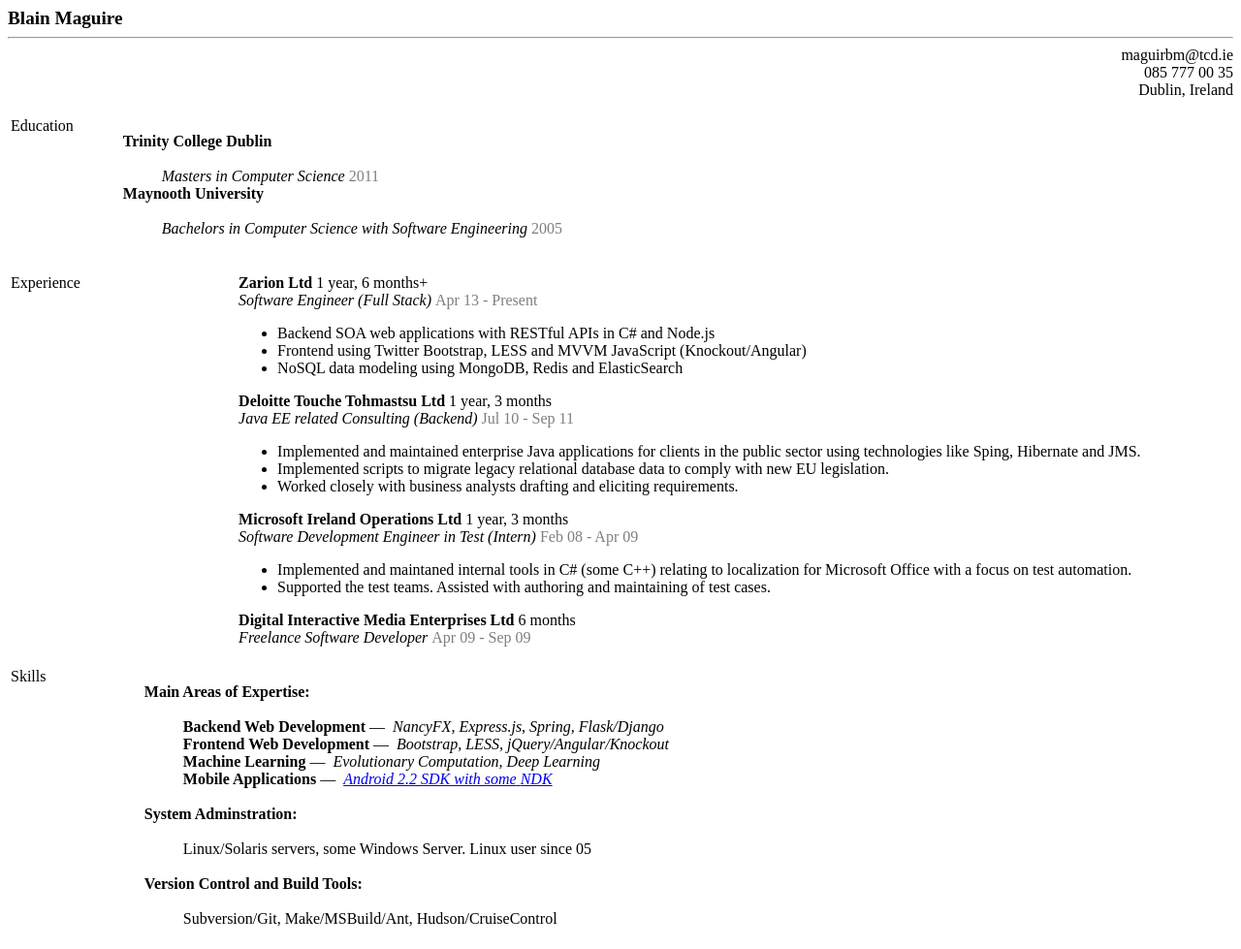
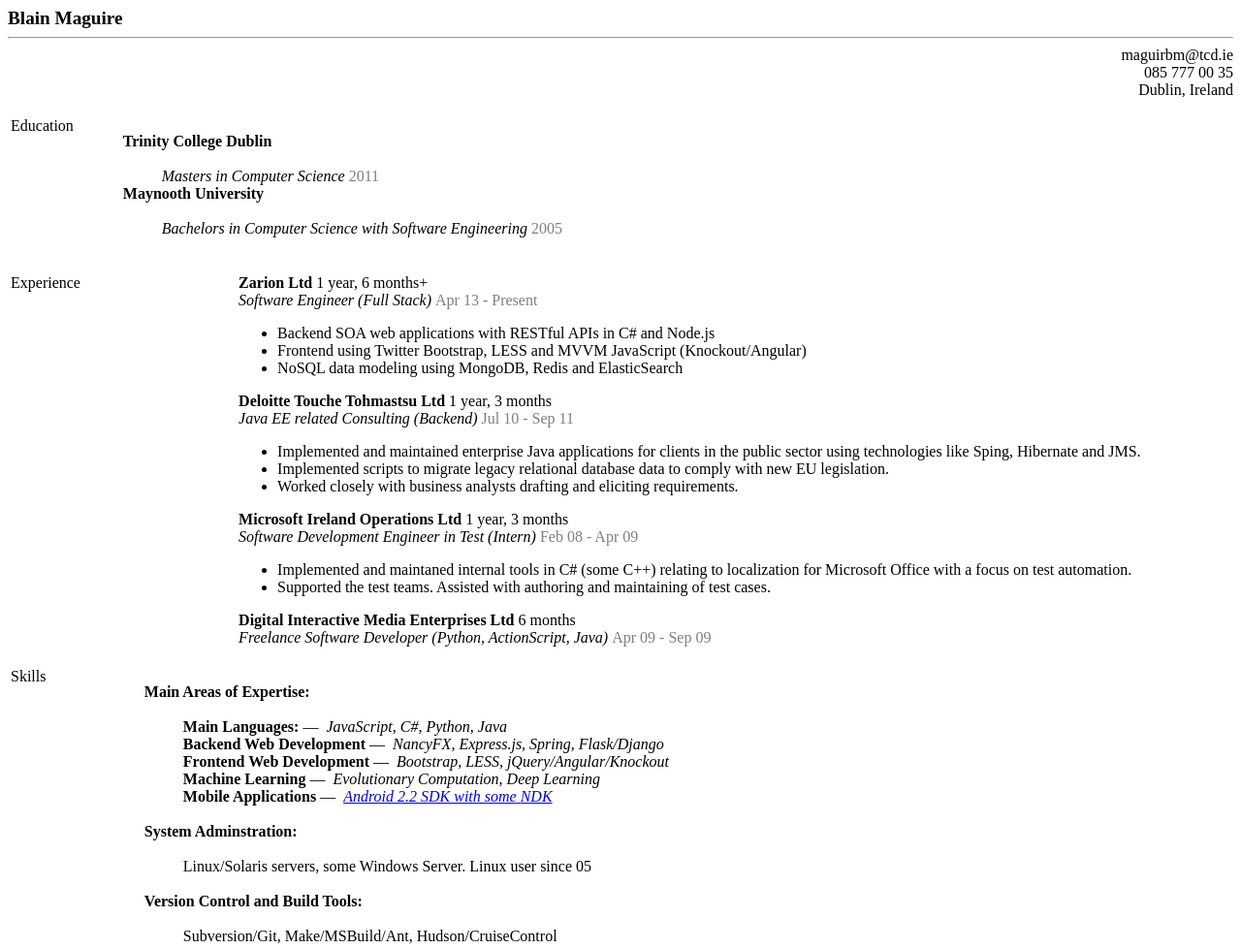
Before and after one commit to BlainMaguire/blainmaguire.github.com, a plain HTML site: page about/BlainMaguire.html in a window 1280 px wide. Shown: the top 979 px of the page at 97% size. Drawn offline with Linux system fonts and the light colour scheme.

Commit message:
updated CV

```diff
--- a/about/BlainMaguire.html
+++ b/about/BlainMaguire.html
@@ -82,7 +82,7 @@ class="rm-lmro-10">Software Development Engineer in Test (Intern)
 class="rm-lmbx-10">Digital Interactive Media Enterprises Ltd                                          </span>6
                   months<br
 class="newline" /><span
-class="rm-lmro-10">Freelance Software Developer                                                     </span><span id="textcolor6">Apr 09 - Sep 09
+class="rm-lmro-10">Freelance Software Developer (Python, ActionScript, Java)                                       </span><span id="textcolor6">Apr 09 - Sep 09
                   </span>
                   </td></tr></table>
                   <table class="section"><tr><td class="section">
@@ -92,7 +92,12 @@ class="rm-lmro-10">Freelance Software Developer
                   <span
 class="rm-lmbx-10">Main Areas of Expertise:</span> </dt><dd
 class="description">                                                                <br
-class="newline" /><strong>Backend Web Development</strong>&nbsp;&#8212;&nbsp;                               <span
+class="newline" />
+<strong>Main Languages:</strong>&nbsp;&#8212;&nbsp;
+<span class="rm-lmro-10">JavaScript, C#, Python, Java</span><br
+class="newline" />
+
+<strong>Backend Web Development</strong>&nbsp;&#8212;&nbsp;                               <span
 class="rm-lmro-10">NancyFX, Express.js, Spring,</span>
                        <span
 class="rm-lmro-10">Flask/Django</span><br
```
